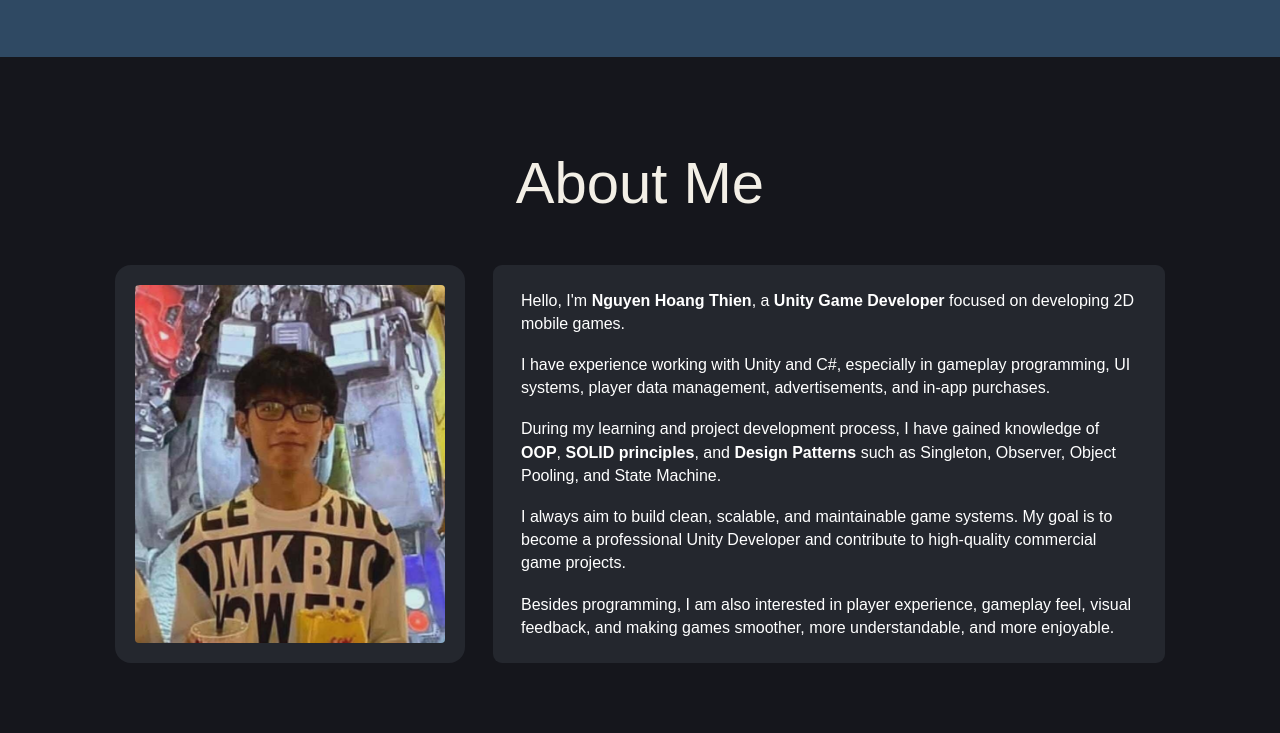
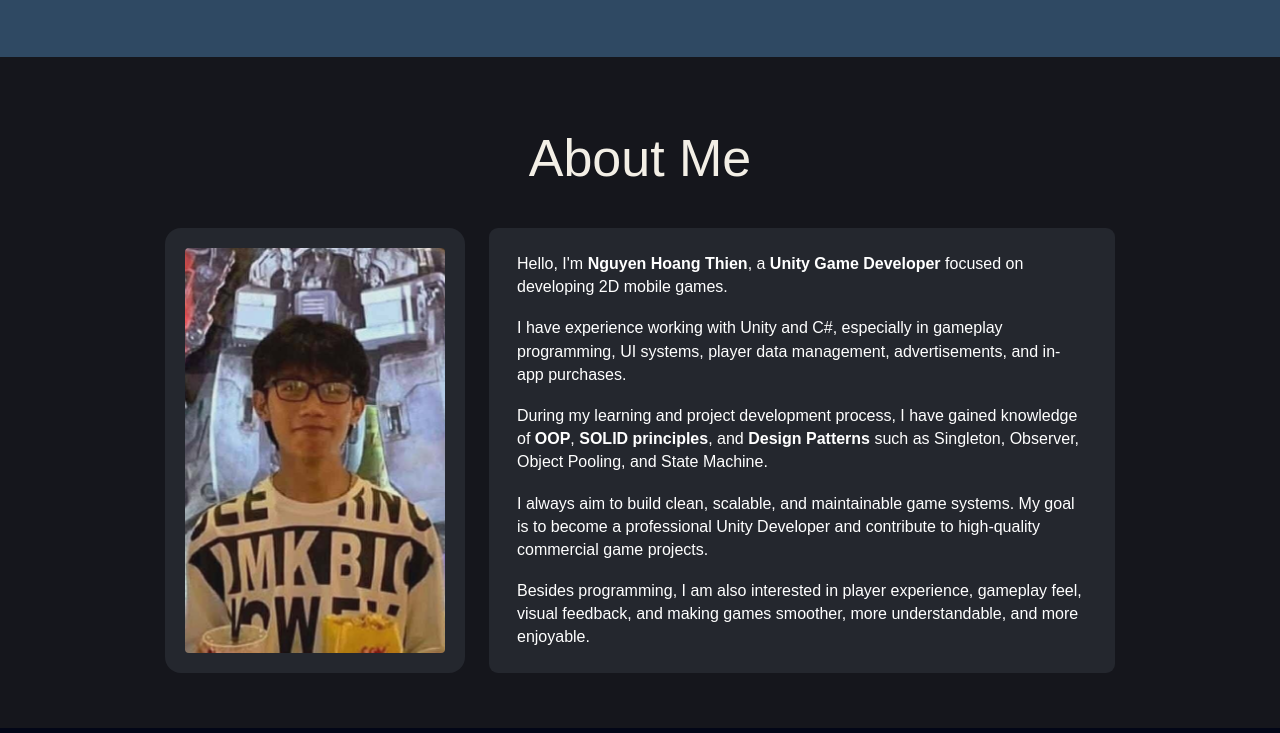
Before and after one commit to ThienHoang007/hoangthien071112.github.io, a plain HTML site: page index.html in a window 1280 px wide. Shown: the part 887-1620 px from the top of the page. Drawn offline with Linux system fonts and the light colour scheme.

Commit message:
Update style.css

```diff
--- a/style.css
+++ b/style.css
@@ -173,31 +173,28 @@ body {
 /* About Section */
 .about-section {
     width: 100%;
-    min-height: 100vh;
     background-color: #15161c;
-    padding: 80px 40px 90px;
+    padding: 60px 40px 55px;
     color: #f3efe6;
 }
 
 /* Title */
 .about-title {
     text-align: center;
-    font-size: 58px;
+    font-size: 52px;
     font-weight: 300;
     color: #f3efe6;
-    margin-bottom: 35px;
+    margin-bottom: 28px;
 }
 
-/* Main Layout */
 .about-container {
-    max-width: 1050px;
+    max-width: 950px;
     margin: 0 auto;
 
     display: grid;
-    grid-template-columns: 350px 1fr;
-    gap: 28px;
+    grid-template-columns: 300px 1fr;
+    gap: 24px;
 
-    /* Quan trọng: cho 2 cột cao bằng nhau */
     align-items: stretch;
 }
 
```
